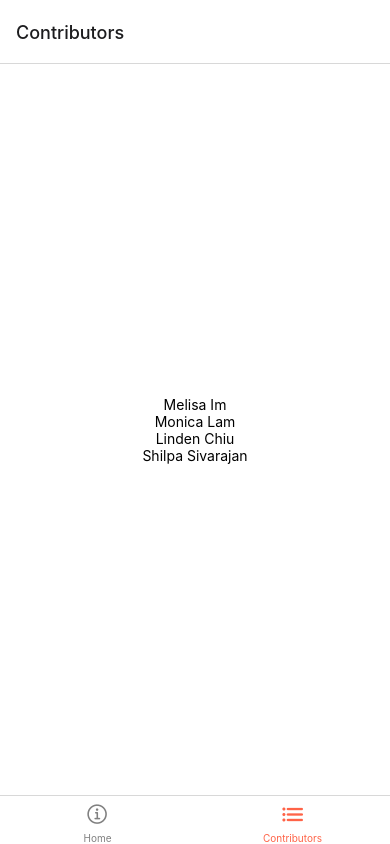
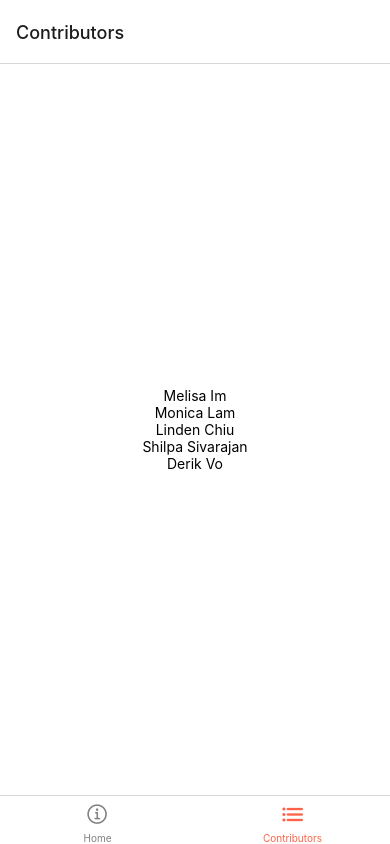
Before and after one commit to LittleTechBookClub/swarm-ios-app, a React Native app: screen /Contributors in a window 390 px wide. Built offline with nearby package versions, Linux system fonts and the light colour scheme.

Commit message:
added name to contributor list

```diff
--- a/src/Contributors.tsx
+++ b/src/Contributors.tsx
@@ -2,7 +2,7 @@ import React from 'react';
 import { StyleSheet, Text, ScrollView } from 'react-native';
 
 const Contributors = () => {
-  const contributorsList = ['Melisa Im', 'Monica Lam', 'Linden Chiu', 'Shilpa Sivarajan'];
+  const contributorsList = ['Melisa Im', 'Monica Lam', 'Linden Chiu', 'Shilpa Sivarajan', 'Derik Vo'];
 
   return (
     <ScrollView
```
Also changed, not shown: 2 other files (tests, documents, lock files or other folders).
